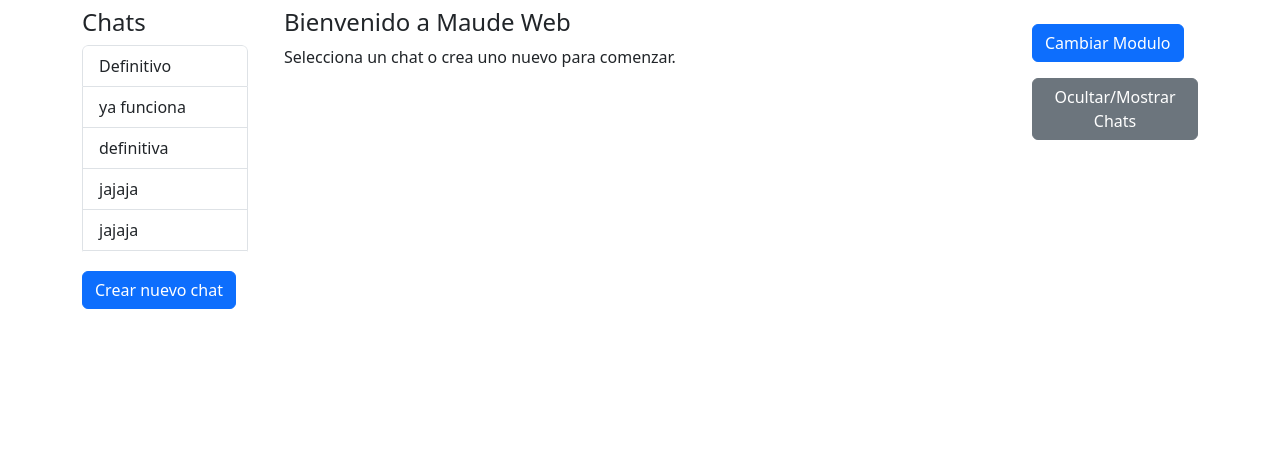
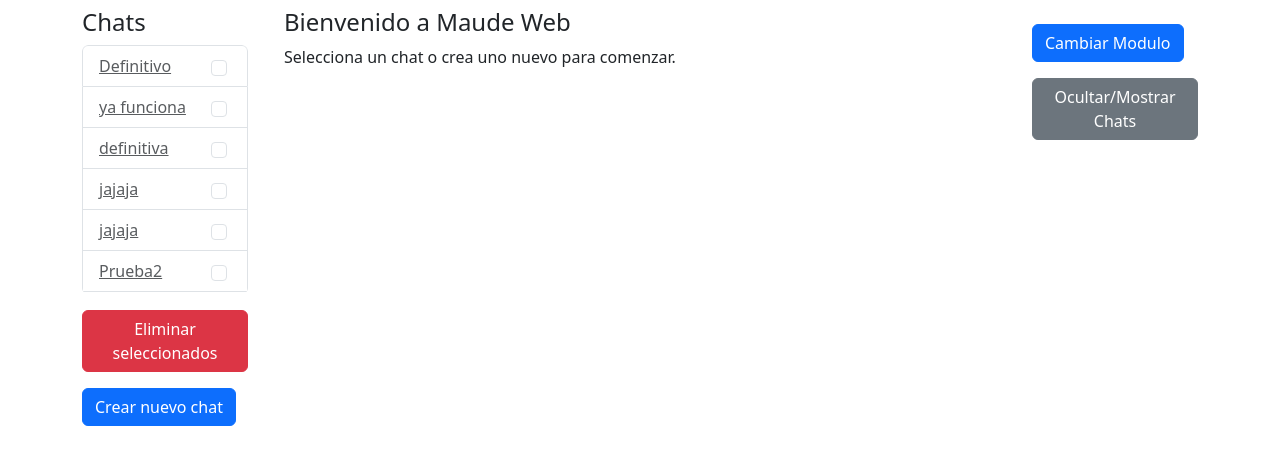
Before and after one commit to Tarusito/web_maude, a Django app: page / in a window 1280 px wide. Shown: the part 56-521 px from the top of the page. Run offline with Django 5.2, Linux system fonts and the light colour scheme; a user stored in the database is signed in; data comes from the database, SQL or seed files in the repository; some libraries are stand-ins or nearby versions.

Commit message:
arreglos vista

```diff
--- a/proyecto django/Proyecto1/Proyecto1/urls.py
+++ b/proyecto django/Proyecto1/Proyecto1/urls.py
@@ -39,4 +39,5 @@ urlpatterns = [
     path('password_reset_done/', auth_views.PasswordResetDoneView.as_view(), name='password_reset_done'),
     path('password_reset_confirm/<uidb64>/<token>/', auth_views.PasswordResetConfirmView.as_view(), name='password_reset_confirm'),
     path('password_reset_complete/', auth_views.PasswordResetCompleteView.as_view(template_name='registration/password_reset_complete.html'), name='password_reset_complete'),
+    path('ruta-para-eliminar-chats/', views.delete_chats, name='delete_chats'),
 ]
--- a/proyecto django/Proyecto1/Proyecto1/views.py
+++ b/proyecto django/Proyecto1/Proyecto1/views.py
@@ -24,6 +24,7 @@ from django.utils.http import urlsafe_base64_encode
 from django.utils.encoding import force_bytes
 from .forms import PasswordResetRequestForm
 from django.contrib.auth import get_user_model
+from django.views.decorators.csrf import ensure_csrf_cookie
 
 #Cada funcion que hay aquí es una vista
 @login_required
@@ -72,6 +73,18 @@ def chat_view(request, chat_id):
 
     mensajes = Mensaje.objects.filter(chat=chat).order_by('-fecha_creacion')
     return render(request, 'chat.html', {'chat': chat, 'mensajes': mensajes})
+
+@login_required
+@ensure_csrf_cookie
+def delete_chats(request):
+    if request.method == 'POST':
+        # Asegúrate de parsear el JSON en el body de la solicitud
+        chat_ids = json.loads(request.POST.get('chat_ids'))
+        # Filtro para asegurarse de que solo se eliminan los chats del usuario
+        Chat.objects.filter(id__in=chat_ids, usuario=request.user).delete()
+        return JsonResponse({'message': 'Chats eliminados correctamente'}, status=200)
+    else:
+        return JsonResponse({'error': 'Método no permitido'}, status=405)
 
 @login_required
 def get_chat_content(request, chat_id):
--- a/proyecto django/Proyecto1/static/homeScripts.js
+++ b/proyecto django/Proyecto1/static/homeScripts.js
@@ -163,3 +163,56 @@ document.addEventListener('DOMContentLoaded', function () {
     }
 
   });
+
+  // Selecciona el botón y asigna el evento click
+const deleteChatsButton = document.getElementById('deleteChatsButton');
+
+if(deleteChatsButton) {
+  deleteChatsButton.addEventListener('click', deleteChats);
+}
+deleteChatsButton.addEventListener('click', function () {
+  // Selecciona los checkboxes marcados
+  const selectedCheckboxes = document.querySelectorAll('.chat-checkbox:checked');
+  // Obtiene los IDs de los chats a eliminar
+  const chatIds = Array.from(selectedCheckboxes).map(cb => cb.value);
+
+  // Asegúrate de que al menos un chat ha sido seleccionado
+  if (chatIds.length === 0) {
+    alert('Selecciona al menos un chat para eliminar.');
+    return;
+  }
+
+  // Confirma con el usuario
+  if (!confirm('¿Estás seguro de que quieres eliminar los chats seleccionados?')) {
+    return;
+  }
+
+  // CSRF token necesario para la petición POST
+  const csrfToken = document.querySelector('input[name="csrfmiddlewaretoken"]').value;
+
+  // Datos a enviar
+  const formData = new FormData();
+  formData.append('chat_ids', JSON.stringify(chatIds));
+
+  // Ejecuta la petición fetch para enviar los datos al servidor
+  fetch('/ruta-para-eliminar-chats/', { // Sustituye con la ruta correcta
+    method: 'POST',
+    body: formData,
+    headers: {
+      'X-CSRFToken': csrfToken,
+    },
+  })
+  .then(response => {
+    if (!response.ok) {
+      throw new Error('Error en la respuesta de la red');
+    }
+    return response.json();
+  })
+  .then(data => {
+    // Actualiza la UI aquí si es necesario
+    alert('Chats eliminados correctamente');
+  })
+  .catch(error => {
+    console.error('Error:', error);
+  });
+});
--- a/proyecto django/Proyecto1/static/homeStyle.css
+++ b/proyecto django/Proyecto1/static/homeStyle.css
@@ -14,6 +14,7 @@ body{
 
 .chat-history {
   overflow-y: auto;
+  scrollbar-width: thin;
   flex-grow: 1;
   max-height: 70vh;
   min-height: 70vh; /* Ajusta esto según lo que necesites */
@@ -29,6 +30,7 @@ body{
 
 .list-group{
   overflow-y: scroll;
+  scrollbar-width: thin;
   max-height: 50%;
 }
 
--- a/proyecto django/Proyecto1/templates/home.html
+++ b/proyecto django/Proyecto1/templates/home.html
@@ -12,8 +12,8 @@
   <script src="https://cdn.jsdelivr.net/npm/bootstrap@5.3.2/dist/js/bootstrap.bundle.min.js"
     integrity="sha384-C6RzsynM9kWDrMNeT87bh95OGNyZPhcTNXj1NW7RuBCsyN/o0jlpcV8Qyq46cDfL"
     crossorigin="anonymous"></script>
-    <script src="{% static 'homeScripts.js' %}"></script>
-    <link rel="stylesheet" href="{% static 'homeStyle.css' %}">
+  <script src="{% static 'homeScripts.js' %}"></script>
+  <link rel="stylesheet" href="{% static 'homeStyle.css' %}">
 </head>
 
 <body>
@@ -44,12 +44,19 @@
         <h4>Chats</h4>
         <div class="list-group">
           {% for chat in chats %}
-              <a href="#" class="list-group-item list-group-item-action chat-link" data-chat-id="{{ chat.id }}">
-                {{ chat.nombre }}
-              </a>
+          <div class="d-flex align-items-center list-group-item list-group-item-action">
+            <a href="#" class="list-group-item-action chat-link flex-grow-1"
+              data-chat-id="{{ chat.id }}">
+              {{ chat.nombre }}
+            </a>
+            <input class="form-check-input chat-checkbox me-1" type="checkbox" value="{{ chat.id }}"
+              id="deleteChat{{ forloop.counter }}">
 
+          </div>
           {% endfor %}
+
         </div>
+        <button type="button" class="btn btn-danger mt-3" id="deleteChatsButton">Eliminar seleccionados</button>
         <a href="{% url 'new_chat' %}" class="btn btn-primary mt-3">Crear nuevo chat</a>
       </div>
       <!-- Columna central, se mostrará solo si hay un chat seleccionado -->
@@ -119,11 +126,11 @@
       </div>
       <div class="modal-body" id="cuerpoModal" chat="">
         <textarea class="form-control" id="maudeModuloModal" name="maude_code"
-                rows="5">{{ chat_actual.modulo }}</textarea>
+          rows="5">{{ chat_actual.modulo }}</textarea>
       </div>
       <div class="modal-footer">
         <button type="button" class="btn btn-secondary" data-bs-dismiss="modal">Close</button>
-        <button type="button" class="btn btn-primary" id="modalBoton" >Save changes</button>
+        <button type="button" class="btn btn-primary" id="modalBoton">Save changes</button>
       </div>
     </div>
   </div>
```
